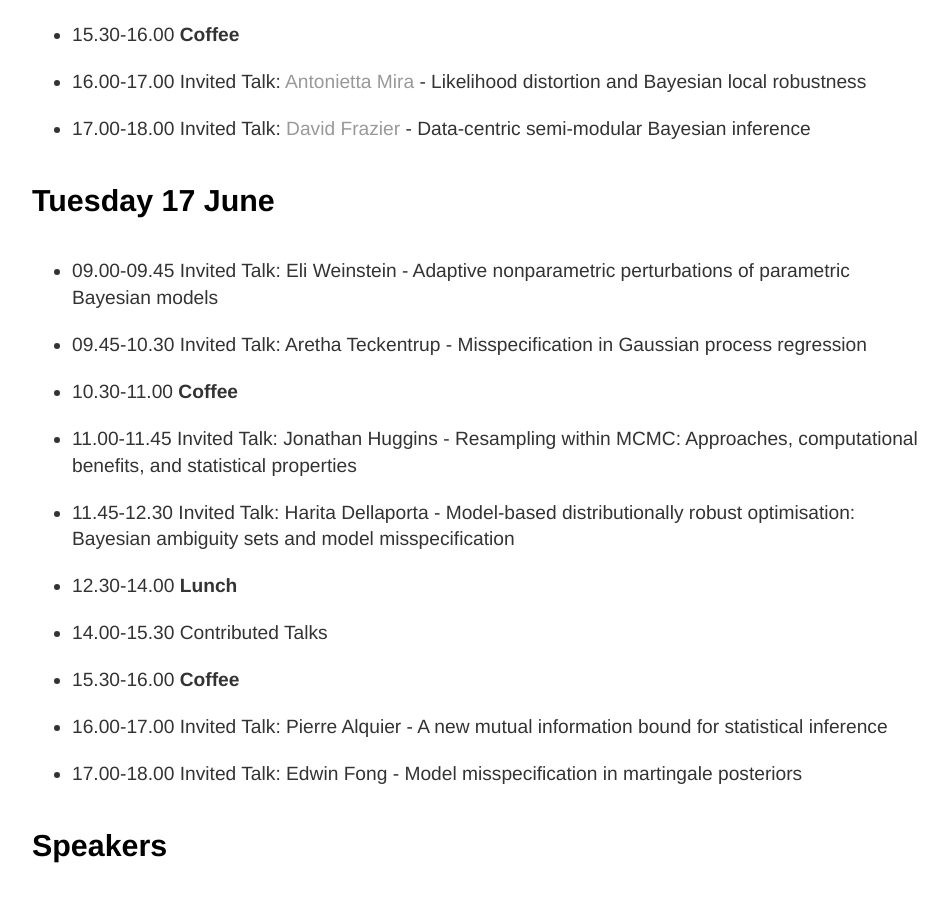
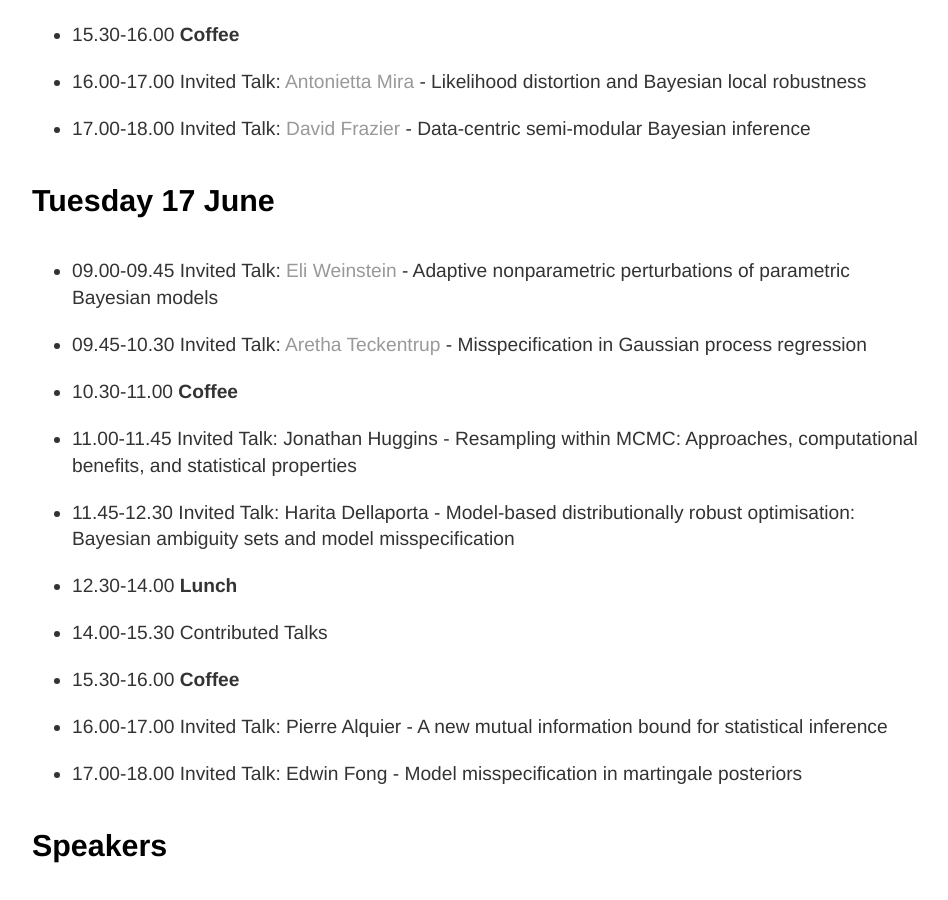
Before and after one commit to postbayes/BayesMisspecificationSatellite, a Jekyll site: the page index.html, which Jekyll copies as it is, in a window 1280 px wide and 900 px high, scrolled down 1369 px. Shown: the whole window, without its empty margins (160-1108 px from the left). Built offline with Jekyll 4.4.1, drawn with Linux system fonts in a browser that asks for light colours; part of the change alters nothing that is shown.

```diff
--- a/index.html
+++ b/index.html
@@ -94,8 +94,8 @@ A common justification for the use of Bayesian inference is that Bayes’ theore
 <h4> Tuesday 17 June </h4>
 <p>
 <ul>
-<li>09.00-09.45 Invited Talk: Eli Weinstein - Adaptive nonparametric perturbations of parametric Bayesian models</li>
-<li>09.45-10.30 Invited Talk: Aretha Teckentrup - Misspecification in Gaussian process regression</li>
+<li>09.00-09.45 Invited Talk: <a href="https://eweinstein.github.io/"> Eli Weinstein </a>  - Adaptive nonparametric perturbations of parametric Bayesian models</li>
+<li>09.45-10.30 Invited Talk: <a href="https://www.maths.ed.ac.uk/~ateckent/"> Aretha Teckentrup </a>  - Misspecification in Gaussian process regression</li>
 <li>10.30-11.00 <b>Coffee</b></li>
 <li>11.00-11.45 Invited Talk: Jonathan Huggins - Resampling within MCMC: Approaches, computational benefits, and statistical properties </li>
 <li>11.45-12.30 Invited Talk: Harita Dellaporta - Model-based distributionally robust optimisation: Bayesian ambiguity sets and model misspecification </li>
```
